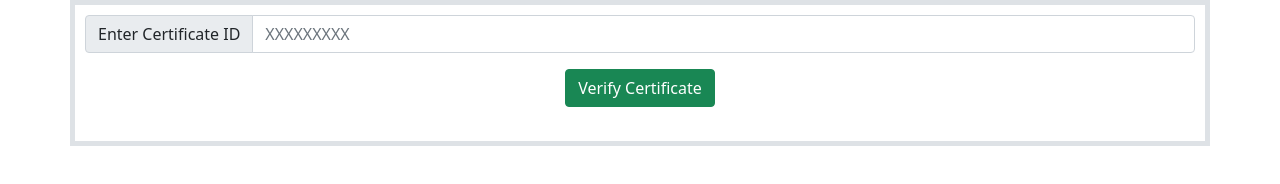
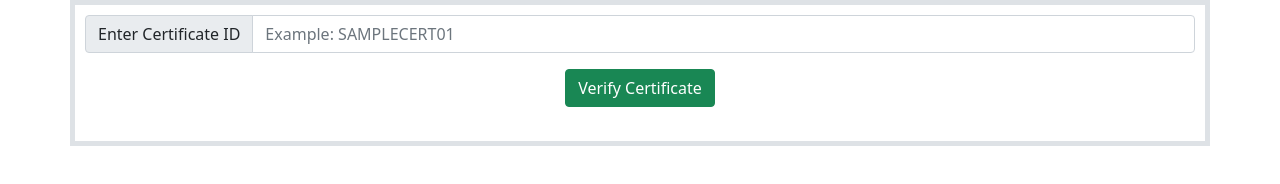
Before and after one commit to AshwinHebbar314/Sample-e-CertificateVerification, a plain HTML site: page index.html in a window 1280 px wide. Drawn offline with nearby package versions, Linux system fonts and the light colour scheme.

Commit message:
Update index.html

```diff
--- a/index.html
+++ b/index.html
@@ -41,7 +41,7 @@
     <div class="container border border-5" style="padding: 10px;">
         <div class="input-group mb-3">
             <span class="input-group-text" id="basic-addon1">Enter Certificate ID</span>
-            <input id="inputbyuser" type="text" class="form-control" placeholder="XXXXXXXXX" aria-label="Username"
+            <input id="inputbyuser" type="text" class="form-control" placeholder="Example: SAMPLECERT01" aria-label="Username"
                 aria-describedby="basic-addon1">
         </div>
         <div align="center">
```
